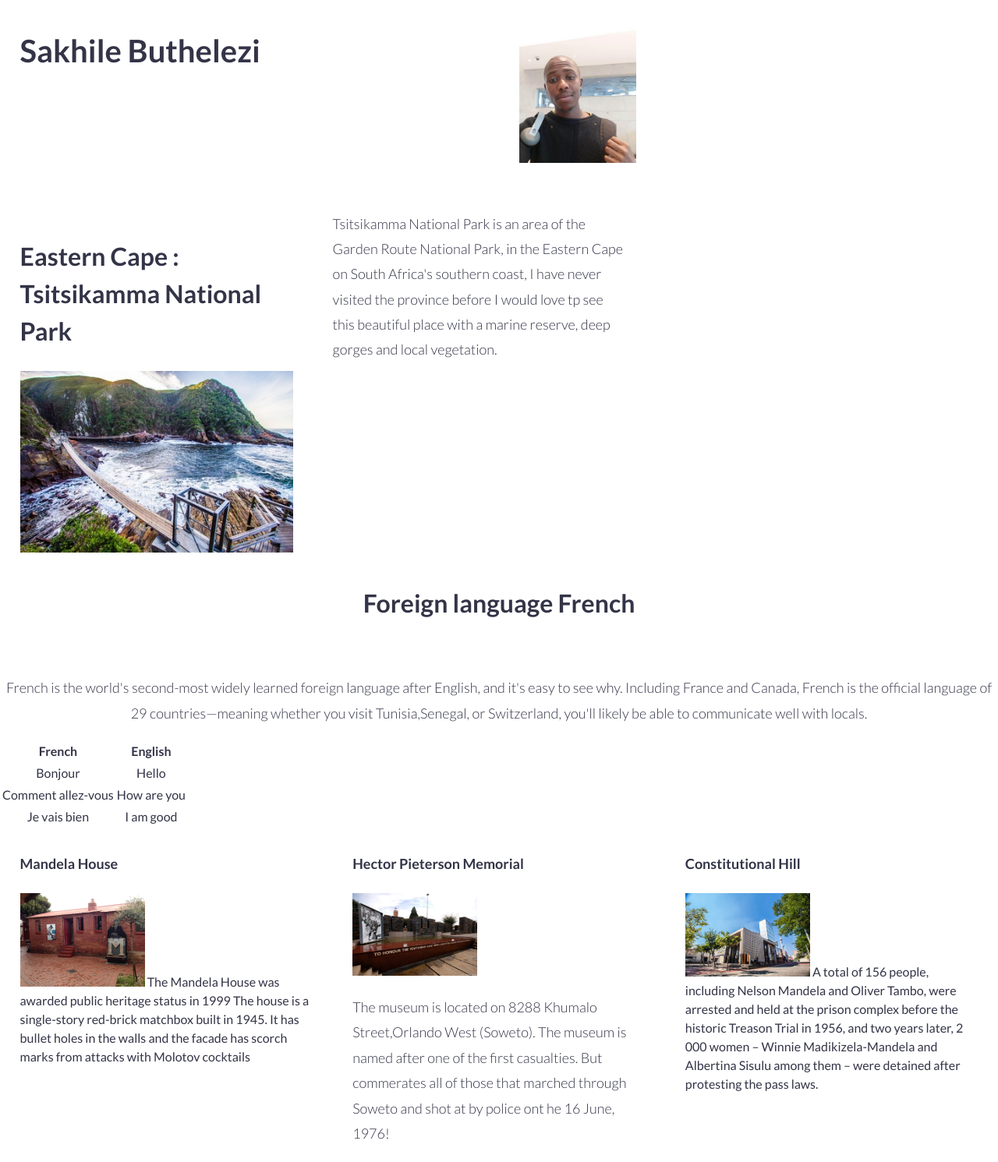
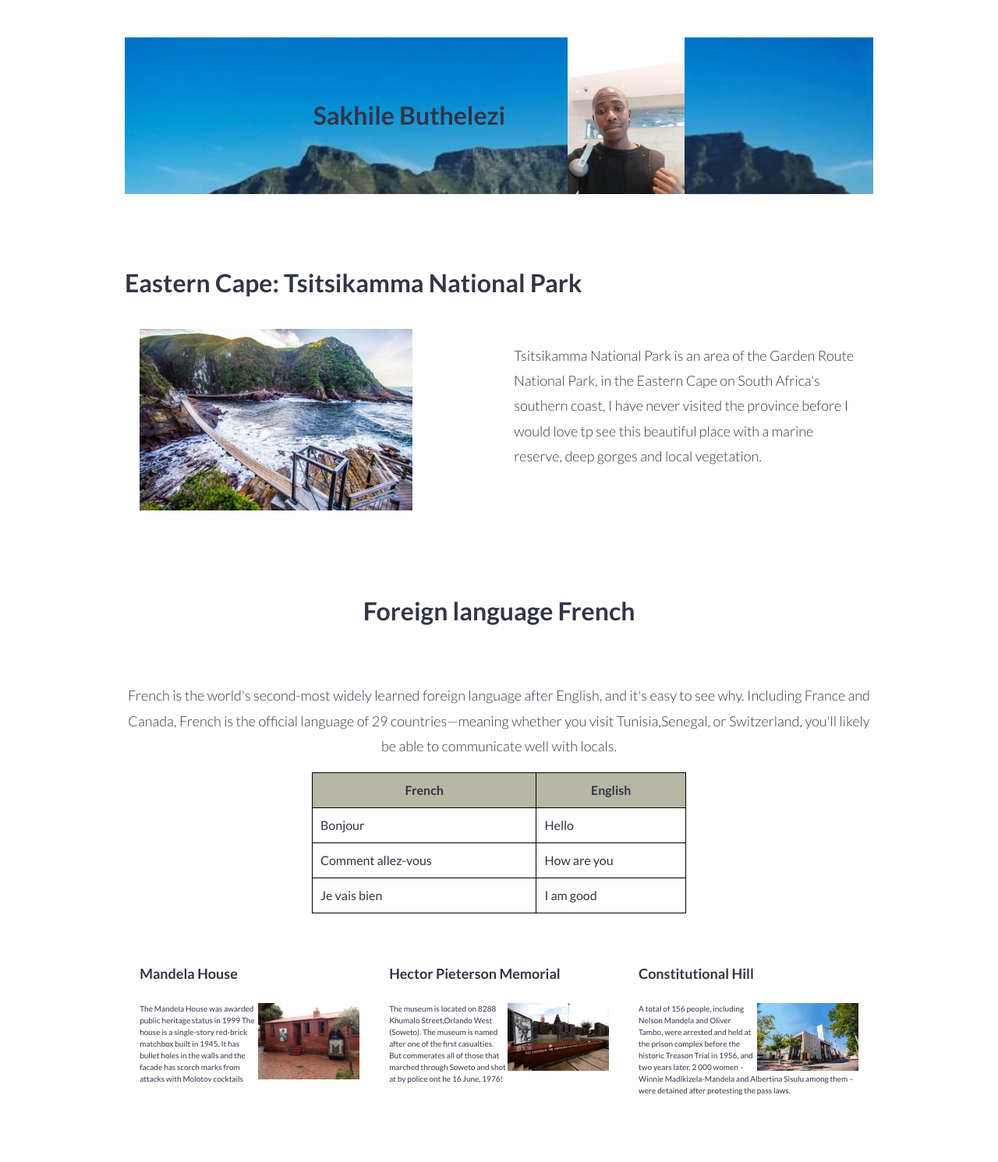
Before and after one commit to Mercyfulll/basic-website, a plain HTML site: page my-webpage-grid.html in a window 1280 px wide. Shown: the whole page at 78% size. After the commit the page ends 1415 px from the top, so only its background shows below. Drawn offline with Linux system fonts and the light colour scheme.

Commit message:
Finished SimpleGrid

```diff
--- a/my-webpage-grid.html
+++ b/my-webpage-grid.html
@@ -8,22 +8,20 @@
     <title>Document</title>
 </head>
 <body>
-    <div class="row">
-        <div class="col-6">
+    <div class="container">
+    <div class="row back">
         <h1>Sakhile Buthelezi</h1>
-        </div>
-        <div class="col-6">
         <img class="self" src="me.png" alt="My image" width="150">
-        </div>
-
     </div>
 
     <div class="row">
-        <div class="col-4">
-            <h2>Eastern Cape : Tsitsikamma National Park</h2>
+        <h2>Eastern Cape: Tsitsikamma National Park</h2>
+        <div class="col-6">
+
             <img src="Tsitsikama.jpg" alt="Tsitsikamma National Park" width="350">
         </div>
-        <div class="citytext col-8">
+
+        <div class="col-6">
             <p>Tsitsikamma National Park is an area of the Garden Route National Park,
             in the Eastern Cape on South Africa's southern coast, I have never visited
             the province before I would love tp see this beautiful place with a marine reserve,
@@ -38,7 +36,7 @@
             Including France and Canada, French is the official language of 29 countries—meaning whether you visit
             Tunisia,Senegal, or Switzerland, you'll likely be able to communicate well with locals.</p>
         </div>
-        <div class="table center">
+        <div class="table ">
             <table>
                 <tr>
                     <th>French</th>
@@ -62,32 +60,31 @@
 
     <div class="row">
 
-        <div class="col-4">
+        <div class="col-4 box1">
             <h4>Mandela House</h4>
 
-            <img class="nelson right" src="Nelson.jpg" alt="The Mandela House" width="160">
+            <img class="nelson" src="Nelson.jpg" alt="The Mandela House" width="130">
 
             The Mandela House was awarded public heritage status in 1999
             The house is a single-story red-brick matchbox built in 1945.
             It has bullet holes in the walls and the facade has scorch marks from attacks with Molotov cocktails
 
         </div>
-        <div class="col-4">
+        <div class="col-4 box2">
             <h4>Hector Pieterson Memorial</h4>
 
-            <img class="hector " src="hector.png" alt="Hector Peterson Memorial" width="160">
+            <img class="hector " src="hector.png" alt="Hector Peterson Memorial" width="130">
 
-            <p>
                 The museum is located on 8288 Khumalo Street,Orlando West (Soweto).
                 The museum is named after one of the first casualties.
                 But commerates all of those that marched through Soweto and shot at by police ont he 16 June, 1976!
-            </p>
+
 
         </div>
-        <div class="col-4">
+        <div class="col-4 box3">
             <h4>Constitutional Hill</h4>
 
-            <img class="constitutional" src="Constitutional.jpg" alt="The Constitutional Hill Precinct" width="160">
+            <img class="constitutional" src="Constitutional.jpg" alt="The Constitutional Hill Precinct" width="130">
 
             A total of 156 people, including Nelson Mandela and Oliver Tambo,
             were arrested and held at the prison complex before the historic Treason Trial in 1956,
@@ -97,6 +94,6 @@
 
         </div>
     </div>
-
+</div>
 </body>
 </html>
--- a/simple-grid.css
+++ b/simple-grid.css
@@ -18,6 +18,37 @@ body {
   font-size: 100%;
 }
 
+.back {
+  background-image: url(Table-Mountain.JPG);
+  background-size: cover;
+  margin-top: 3em;
+
+}
+
+.self {
+  padding-left: 5em;
+}
+
+table {
+  border-collapse: collapse;
+  width: 50%;
+  margin-bottom: 2em;
+  margin-left: auto;
+  margin-right: auto;
+
+}
+
+th {
+  background-color: #b7b7a4;
+
+}
+
+td,
+th {
+  border: 1px solid black;
+  padding: 10px;
+}
+
 /* ROOT FONT STYLES */
 
 * {
@@ -29,11 +60,13 @@ body {
 /* TYPOGRAPHY */
 
 h1 {
-  font-size: 2.5rem;
+  text-align: center;
+
 }
 
 h2 {
   font-size: 2rem;
+  padding-top: 2em;
 }
 
 h3 {
@@ -58,7 +91,7 @@ p {
   line-height: 1.8;
 }
 
-.citytext{
+.citytext {
   margin-top: 3em;
 }
 
@@ -177,22 +210,45 @@ p {
 }
 
 .row::after {
-	content: "";
-	display: table;
-	clear: both;
+  content: "";
+  display: table;
+  clear: both;
 }
 
 .hidden-sm {
   display: none;
 }
 
-@media only screen and (min-width: 33.75em) {  /* 540px */
+.hector {
+  float: left;
+}
+
+.constitutional,
+.nelson {
+  float: right;
+}
+
+@media only screen and (min-width: 33.75em) {
+
+  /* 540px */
   .container {
     width: 80%;
   }
 }
 
-@media only screen and (min-width: 45em) {  /* 720px */
+@media only screen and (min-width: 45em) {
+
+  /* 720px */
+  .container {
+    width: 80%;
+  }
+
+  .back {
+    display: flex;
+    align-items: center;
+    justify-content: center;
+  }
+
   .col-1 {
     width: 4.33%;
   }
@@ -246,9 +302,32 @@ p {
   }
 }
 
-@media only screen and (min-width: 60em) { /* 960px */
+@media only screen and (min-width: 60em) {
+
+  /* 960px */
   .container {
     width: 75%;
     max-width: 60rem;
   }
+
+  .h1 {
+    padding-left: 8em;
+  }
+
+  .back {
+    display: flex;
+  }
+
+  .constitutional,
+  .hector,
+  .nelson {
+    float: right;
+  }
+
+  .box1,
+  .box2,
+  .box3 {
+    height: auto;
+    font-size:x-small;
+  }
 }
--- a/style.css
+++ b/style.css
@@ -4,14 +4,14 @@ body {
 }
 
 h1 {
-  color:black;
+  color: black;
   text-align: center;
   padding: 0.5em;
 
 }
 
 h2 {
-  color:black;
+  color: black;
   font-size: x-large;
 }
 
@@ -26,7 +26,7 @@ a {
 .me {
   text-align: center;
   background-image: url(Table-Mountain.JPG);
-  background-size:cover;
+  background-size: cover;
   background-repeat: no-repeat;
   margin: 1em;
   padding: 4em;
@@ -34,7 +34,8 @@ a {
   margin-bottom: 3em;
   margin-top: 3em;
 }
-.self{
+
+.self {
   text-align: center;
 }
 
@@ -46,11 +47,13 @@ a {
   border-radius: 1em;
   font-size: larger;
   margin-bottom: 3em;
+  overflow: hidden;
 }
 
 .cityimage {
   text-align: center;
   padding-bottom: 0.3em;
+  width: 60%;
 }
 
 .citytext {
@@ -82,7 +85,7 @@ table {
 }
 
 th {
-  background-color:#b7b7a4;
+  background-color: #b7b7a4;
 
 }
 
@@ -91,21 +94,28 @@ th {
   border: 1px solid black;
   padding: 10px;
 }
+
 .historic {
-  background-color:#bee1e6
+  background-color: #bee1e6
 }
-.box1,.box2,.box3{
+
+.box1,
+.box2,
+.box3 {
   padding: 1em;
   margin: 1em;
   border-radius: 1em;
+  overflow: hidden;
 }
+
 .constitutional,
 .nelson,
-.hector{
+.hector {
   width: 50%;
   padding: 0.2em;
   margin: 0.3em;
 }
+
 .box1 {
   background-color: #dfe7fd;
 
@@ -123,13 +133,15 @@ th {
   float: right;
 }
 
-.constitutional{
+.constitutional {
   float: left;
 }
 
 .nelson {
   float: left;
 }
+
+.overflow {}
 
 @media(min-width: 760px) {
 
@@ -138,15 +150,17 @@ th {
     align-items: center;
     justify-content: center;
   }
+
   .city {
     display: flex;
   }
 
   .citytext {
-    margin-top: 7em;
+    margin-top: 5em;
   }
-  .historic{
-    background-color:#bee1e6;
+
+  .historic {
+    background-color: #bee1e6;
     display: flex;
     border-radius: 1em;
     padding: 2em;
```
Also changed, not shown: my-webpage.html (+1 -1 lines).
